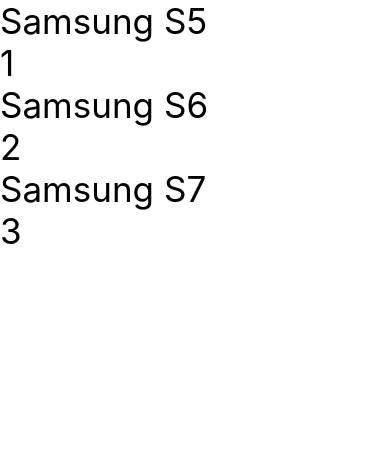
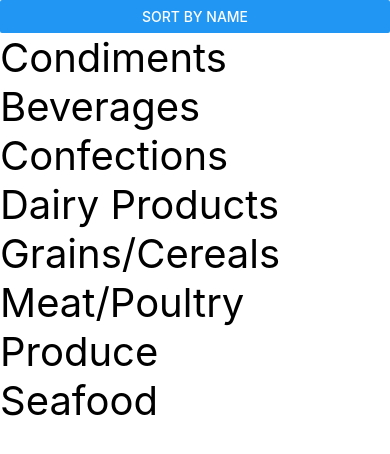
Before and after one commit to yakintech/techcareer-react-native, a React Native app: screen / in a window 390 px wide. Shown: the top 454 px of the page. Built offline with nearby package versions, Linux system fonts and the light colour scheme.

Commit message:
state sample

```diff
--- a/App.js
+++ b/App.js
@@ -1,36 +1,10 @@
-import { SafeAreaView, ScrollView, Text, View, Image, Button, Pressable } from 'react-native';
-import Title from './src/components/Title';
-import Box from './src/components/Box';
-import OneWay from './src/oneWayBinding/OneWay';
-import IfElseSample from './src/oneWayBinding/IfElseSample';
-import ArraySample from './src/oneWayBinding/ArraySample';
-import ObjectArray from './src/oneWayBinding/ObjectArray';
+
+import StateSample3 from './src/state/StateSample3';
+import StateTextInput from './src/state/StateTextInput';
 
 export default function App() {
 
 
-  return <ObjectArray/>
-
-  return <OneWay/>
-  return (
-    <SafeAreaView style={{ paddingLeft: 20, paddingRight: 20, flex: 1 }}>
-
-      <Title/>
-      <View style={{ flex: 1 }}>
-        <Text style={{ fontSize: 35, fontWeight: 500 }}>Learn</Text>
-      </View>
-
-      <View style={{ flex: 1 }}>
-        <Text>Choose the part of the body</Text>
-      </View>
-
-      <Box boxColor='#EB7562' title='Head && Face' description='11 diseases' />
-      <Box boxColor='#F1982E' title='Back && Neck' description='9 diseases' />
-      <Box boxColor='#317389' title='Elbow && Shoulders' description='12 diseases' />
-      <Box boxColor='#8DC3BB' title='Hand && Arm' description='2 diseases' />
-
-    </SafeAreaView>
-  );
-
+return <StateSample3/>
 
 }
--- /dev/null
+++ b/src/components/categories.js
@@ -0,0 +1,43 @@
+
+export const  categories = [
+    {
+        "id": 2,
+        "description": "Sweet and savory sauces relishes spreads and seasonings",
+        "name": "Condiments"
+    },
+    {
+        "id": 1,
+        "description": "Soft drinks coffees teas beers and ales",
+        "name": "Beverages"
+    },
+    {
+        "id": 3,
+        "description": "Desserts candies and sweet breads",
+        "name": "Confections"
+    },
+    {
+        "id": 4,
+        "description": "Cheeses",
+        "name": "Dairy Products"
+    },
+    {
+        "id": 5,
+        "description": "Breads crackers pasta and cereal",
+        "name": "Grains/Cereals"
+    },
+    {
+        "id": 6,
+        "description": "Prepared meats",
+        "name": "Meat/Poultry"
+    },
+    {
+        "id": 7,
+        "description": "Dried fruit and bean curd",
+        "name": "Produce"
+    },
+    {
+        "id": 8,
+        "description": "Seaweed and fish",
+        "name": "Seafood"
+    }
+]
--- /dev/null
+++ b/src/state/StateSample3.js
@@ -0,0 +1,43 @@
+import { View, Text, FlatList, SafeAreaView, Pressable } from 'react-native'
+import React, { useState } from 'react'
+import { categories } from '../components/categories'
+import { Button } from 'react-native'
+
+const StateSample3 = () => {
+
+    const [categoryList, setcategoryList] = useState(categories);
+    const [hasSort, sethasSort] = useState(false);
+
+    const sortByName = () => {
+        if(hasSort == false){
+            categoryList.sort((a, b) => a.name.localeCompare(b.name));
+            sethasSort(true);
+        }
+        else{
+            categoryList.sort((a, b) => b.name.localeCompare(a.name));
+            sethasSort(false);
+        }
+        setcategoryList([...categoryList]);
+    }
+
+    const deleteCategory = (id) => {
+
+        var filteredCategories = categoryList.filter(q => q.id != id);
+        setcategoryList([...filteredCategories])
+
+    }
+
+    const renderItem = ({item}) => <Pressable onPress={() => deleteCategory(item.id)}><Text style={{fontSize:40}}>{item.name}</Text></Pressable>
+
+    return (
+        <SafeAreaView>
+            <Button title='Sort by name' onPress={sortByName}></Button>
+            <FlatList
+                data={categoryList}
+                renderItem={renderItem}
+            />
+        </SafeAreaView>
+    )
+}
+
+export default StateSample3
--- /dev/null
+++ b/src/state/StateTextInput.js
@@ -0,0 +1,55 @@
+import { View, Text, SafeAreaView, TextInput, Button, StyleSheet } from 'react-native'
+import React, { useState } from 'react'
+
+const StateTextInput = () => {
+
+    //Bu state ile inputtaki datayı yakalayacağım.
+    const [cityName, setcityName] = useState('')
+    const [cities, setcities] = useState([]);
+
+    const add = () => {
+
+        if (cityName != "") {
+
+            //böyle bir şehir var mı kontrol ediyorum. js find metodunu kullanıyorum.
+            var city = cities.find(x => x == cityName);
+
+            //eğer böyle bir şehir yoksa
+            if(!city){
+                setcities([...cities, cityName])
+                setcityName('');
+            }
+
+        }
+
+    }
+
+    const clear = () => {
+        setcities([]);
+    }
+
+    return (
+        <SafeAreaView>
+            <Button title='Clear' onPress={clear}></Button>
+            <Text style={{ fontSize: 35 }}>Length: {cities.length}</Text>
+            <TextInput value={cityName} onChangeText={setcityName} style={styles.input} />
+            <Button title='add' onPress={add}></Button>
+            {
+                cities && cities.map(item => <Text style={{ fontSize: 35 }}>{item}</Text>)
+            }
+        </SafeAreaView>
+    )
+}
+
+export default StateTextInput
+
+
+
+const styles = StyleSheet.create({
+    input: {
+        height: 40,
+        margin: 12,
+        borderWidth: 1,
+        padding: 10,
+    },
+});
```
Also changed, not shown: src/state/StateIntro.js (added, +27 -0 lines), src/state/StateSample2.js (added, +27 -0 lines).
